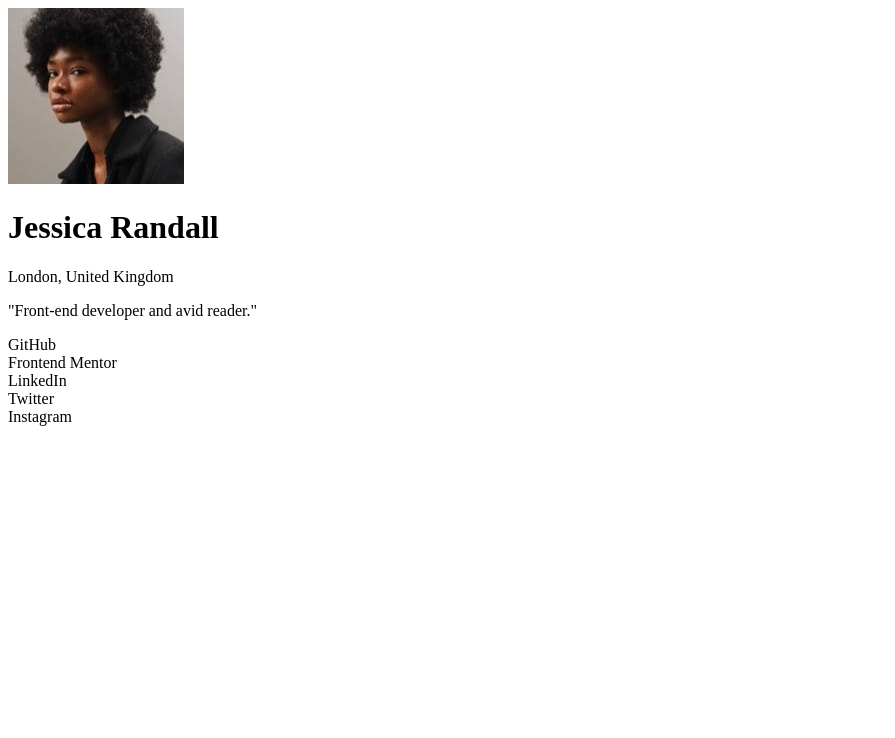
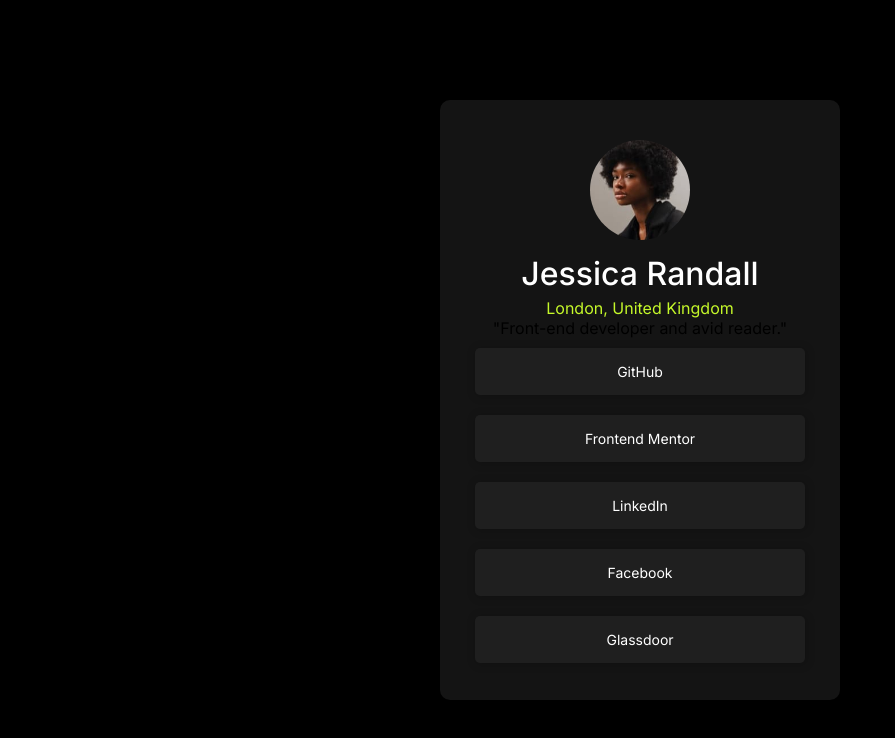
Before and after one commit to Wellyson-Alcantara/Social-links-profile, a plain HTML site: page index.html in a window 1280 px wide. Shown: the whole page, without its empty margins (0-895 px from the left). Drawn offline with Linux system fonts and the light colour scheme.

Commit message:
Quase pronto

```diff
--- a/index.html
+++ b/index.html
@@ -19,13 +19,19 @@
 
     <p>"Front-end developer and avid reader."</p>
 
-    <section>
-      <nav>GitHub</nav>
-      <nav>Frontend Mentor</nav>
-      <nav>LinkedIn</nav>
-      <nav>Twitter</nav>
-      <nav>Instagram</nav>
-    </section>
+    <nav>
+      <a href="https://github.com/Wellyson-Alcantara">GitHub</a>
+
+      <a href="https://www.frontendmentor.io/home">Frontend Mentor</a>
+
+      <a href="https://www.linkedin.com/in/wellyson-alcantara/">LinkedIn</a>
+
+      <a href="https://www.facebook.com/profile.php?id=100013229294951">Facebook</a>
+
+    <nav>
+      <a href="https://www.glassdoor.com.br/member/profile">Glassdoor</a>
+    </nav>
+
   </main>
 </body>
 </html>
--- a/style.css
+++ b/style.css
@@ -1 +1,65 @@
 @charset "UTF-8";
+
+@import url('https://fonts.googleapis.com/css2?family=Inter:ital,opsz,wght@0,14..32,100..900;1,14..32,100..900&display=swap');
+
+* {
+    margin: 0px;
+    padding: 0px;
+    box-sizing: border-box;
+}
+
+body {
+    background-color: black;
+    display: flex;
+    height: 100vh;
+    max-width: 1440px;
+    justify-content: center;
+    align-items: center;
+    font-family: 'Inter', sans-serif;
+}
+
+main {
+    background-color: hsl(0, 0%, 8%);
+    display: flex;
+    border-radius: 10px;
+    flex-flow: column nowrap;
+    align-items: center;
+    height: 600px;
+    width: 400px;
+    box-shadow: 5px 5px 10px black;
+}
+
+div > img {
+    width: 100px;
+    border-radius: 50%;
+    margin: 40px 0 10px 0;
+}
+
+h1 {
+    color: white;
+    font-weight: 500;
+    padding-bottom: 5px;
+}
+
+article {
+    color: hsl(75, 94%, 57%);
+}
+
+nav {
+    display: flex;
+    flex-flow: column nowrap;
+    justify-content: center;
+}
+
+a {
+    color: white;
+    text-decoration: none;
+    background-color: hsl(0, 0%, 12%);
+    border-radius: 5px;
+    width: 330px;
+    margin: 10px;
+    padding: 15px;
+    text-align: center;
+    font-size: 14px;
+    box-shadow: 1px 1px 10px rgba(0, 0, 0, 0.219);
+}
```
